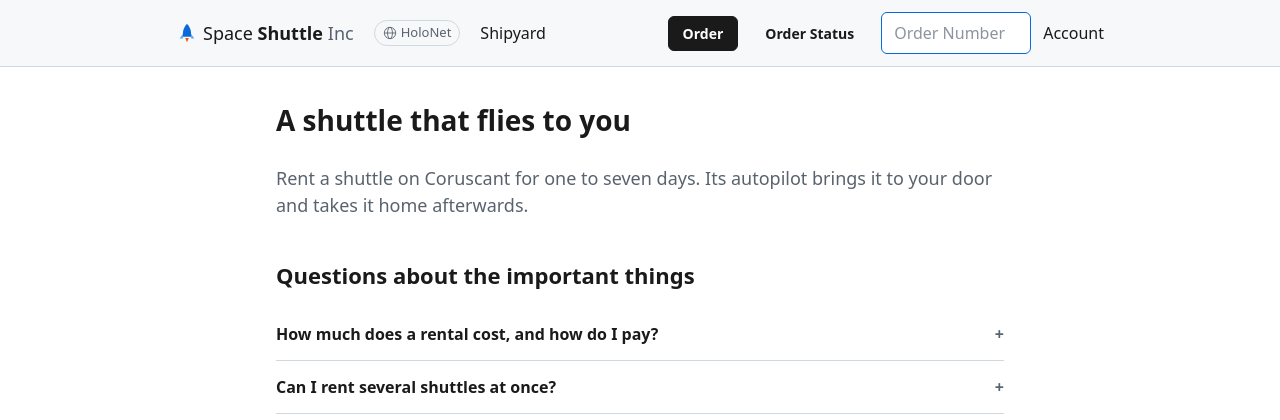
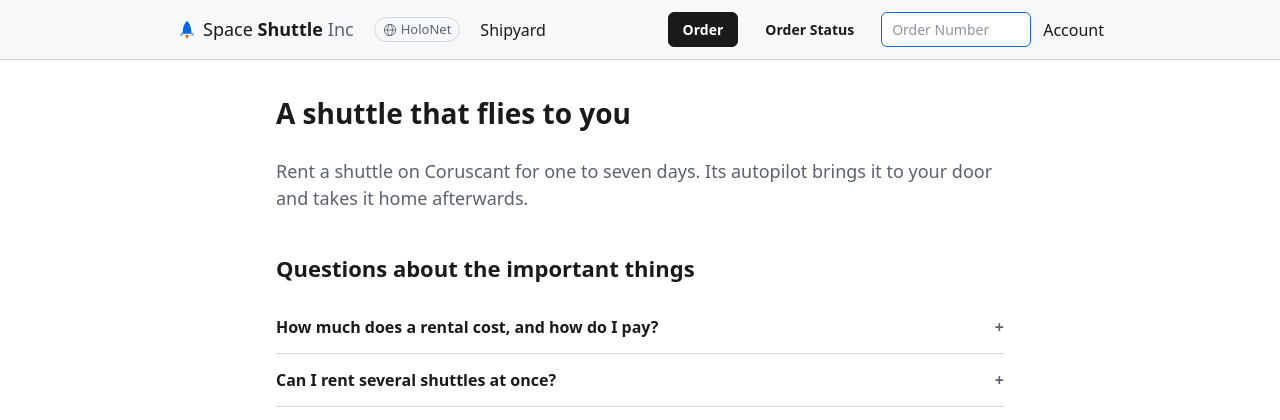
Before and after one commit to alex-menshikov-qa/space-shuttle-qa-stand, a FastAPI app: page / in a window 1280 px wide, after a click on "Order Status". Shown: the top 420 px of the page. Run offline with FastAPI, Linux system fonts and the light colour scheme; parts of the project's set-up code (start-up, migrations or seed data) failed here and were passed over.

Commit message:
Header: the Order Number field is as tall as the header buttons
.header__status-input was outranked by the general .field__input rule
declared after it, so its compact padding and font size never applied and
the field (and Go! next to it) came out 42px tall against 35px buttons.

Co-Authored-By: Claude Fable 5.2 <noreply@anthropic.com>
Claude-Session: https://claude.ai/code/session_0158cFYsjHSjXZrsN54Zqfm2

```diff
--- a/app/static/css/main.css
+++ b/app/static/css/main.css
@@ -100,9 +100,11 @@ a {
   gap: 6px;
 }
 
-.header__status-input {
+/* Compact, as tall as the small header buttons. The selector carries
+   .field__input so it outranks the general field rule declared further down. */
+.field__input.header__status-input {
   width: 150px;
-  padding: 5px 10px;
+  padding: 6px 10px;
   font-size: 14px;
   text-align: left;
 }
```
